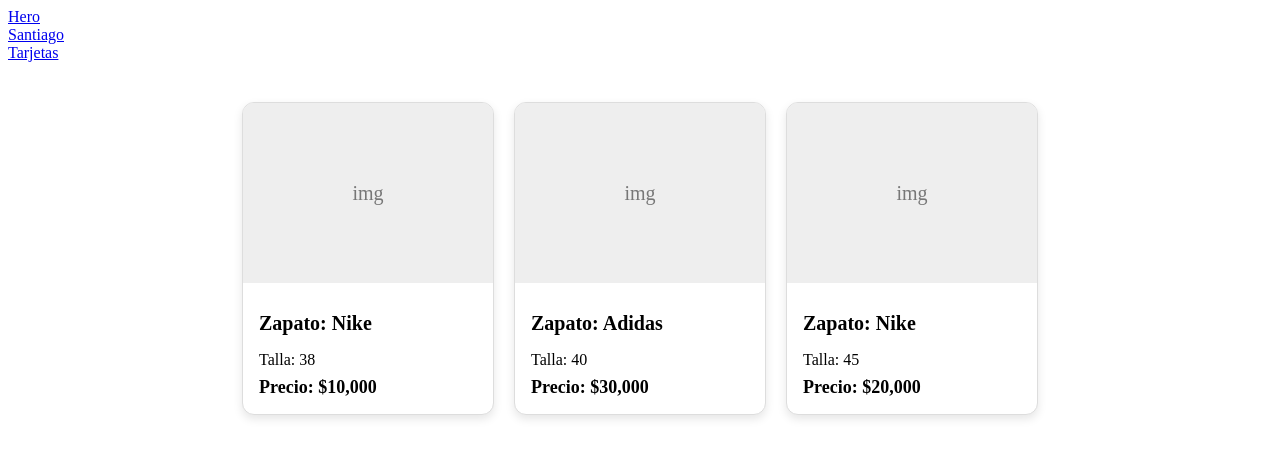
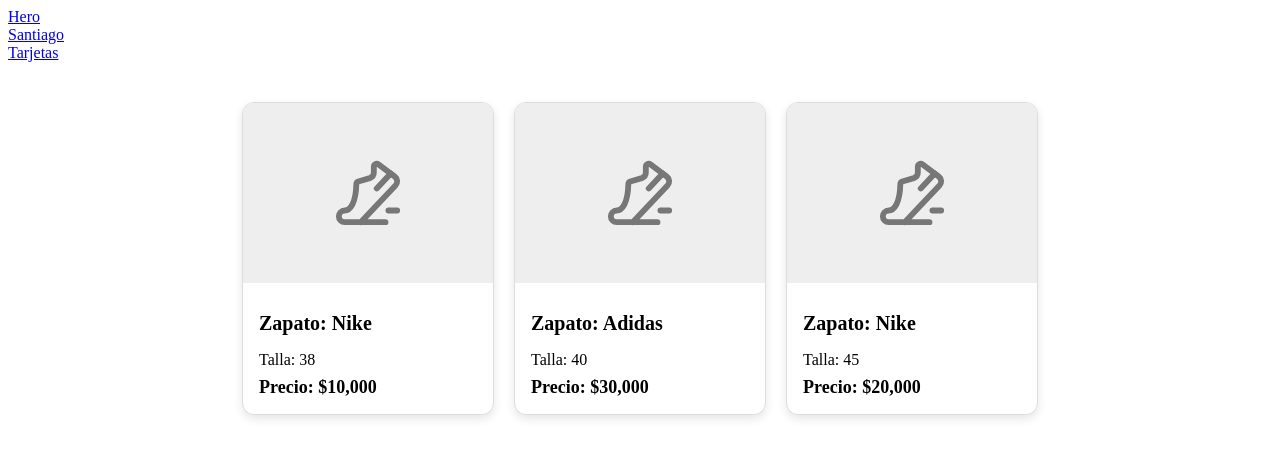
Before and after one commit to ProSachi/repositorio-salvaje-, a React (Vite) app: page /tarjetas in a window 1280 px wide. Shown: the top 458 px of the page. Built offline with nearby package versions, Linux system fonts and the light colour scheme.

Commit message:
refactor: agrega icono

```diff
--- a/package.json
+++ b/package.json
@@ -10,6 +10,7 @@
     "preview": "vite preview"
   },
   "dependencies": {
+    "lucide-react": "^1.33.0",
     "react": "^19.2.8",
     "react-dom": "^19.2.8",
     "react-router-dom": "^7.18.2"
--- a/src/components/Tarjetas.jsx
+++ b/src/components/Tarjetas.jsx
@@ -1,3 +1,4 @@
+import { SportShoe } from "lucide-react"
 import styles from "./Tarjetas.module.css"
 
 const Tarjetas = () => {
@@ -27,7 +28,7 @@
                 {tarjeta.map((dato) => (
                     <div className={styles.tarjeta} key={dato.id}>
                         <div className={styles.tarjetaImagen}>
-                            img
+                            <SportShoe size={70}/>
                         </div>
 
                         <div className={styles.tarjetaInfo}>
```
Also changed, not shown: 1 other file (tests, documents, lock files or other folders).
